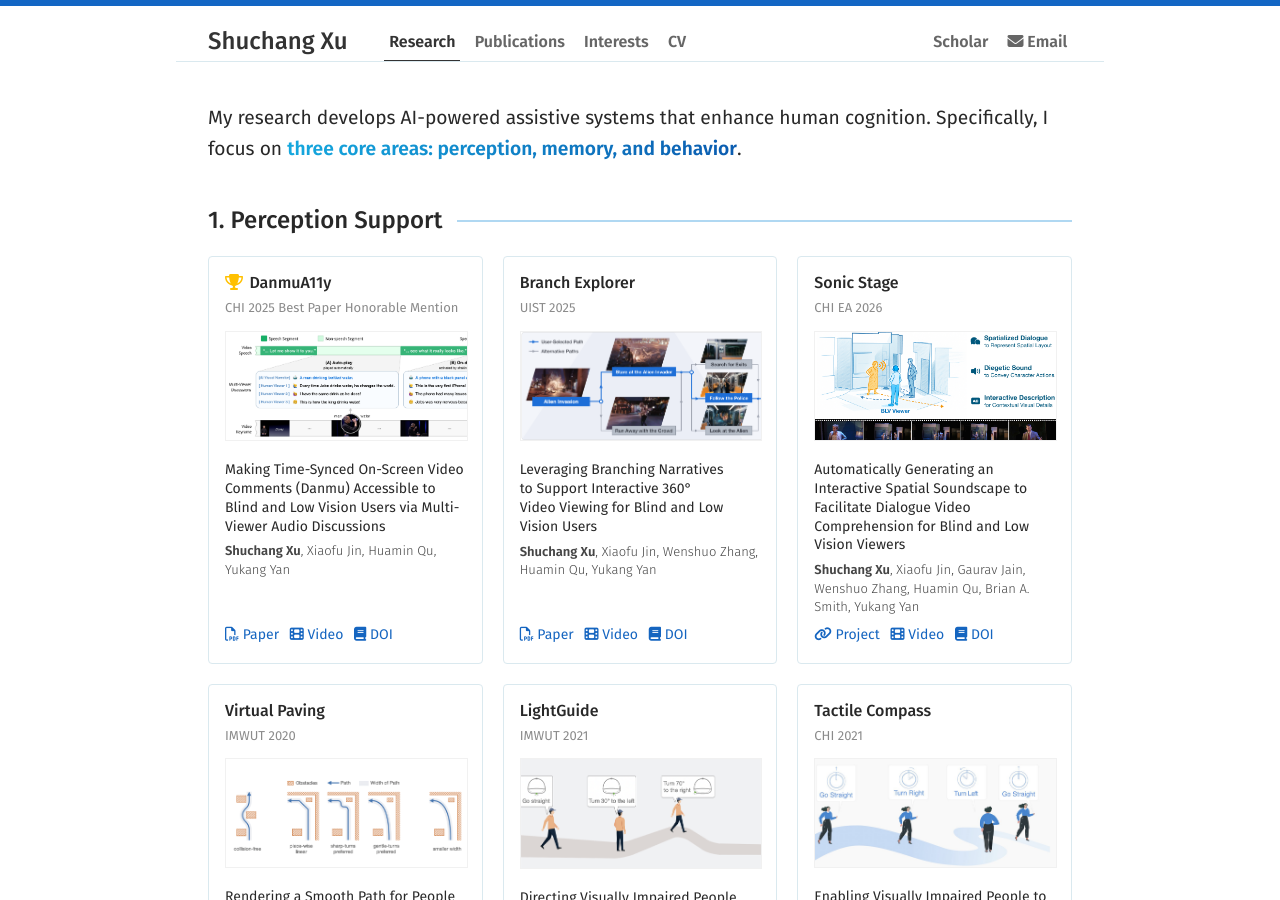
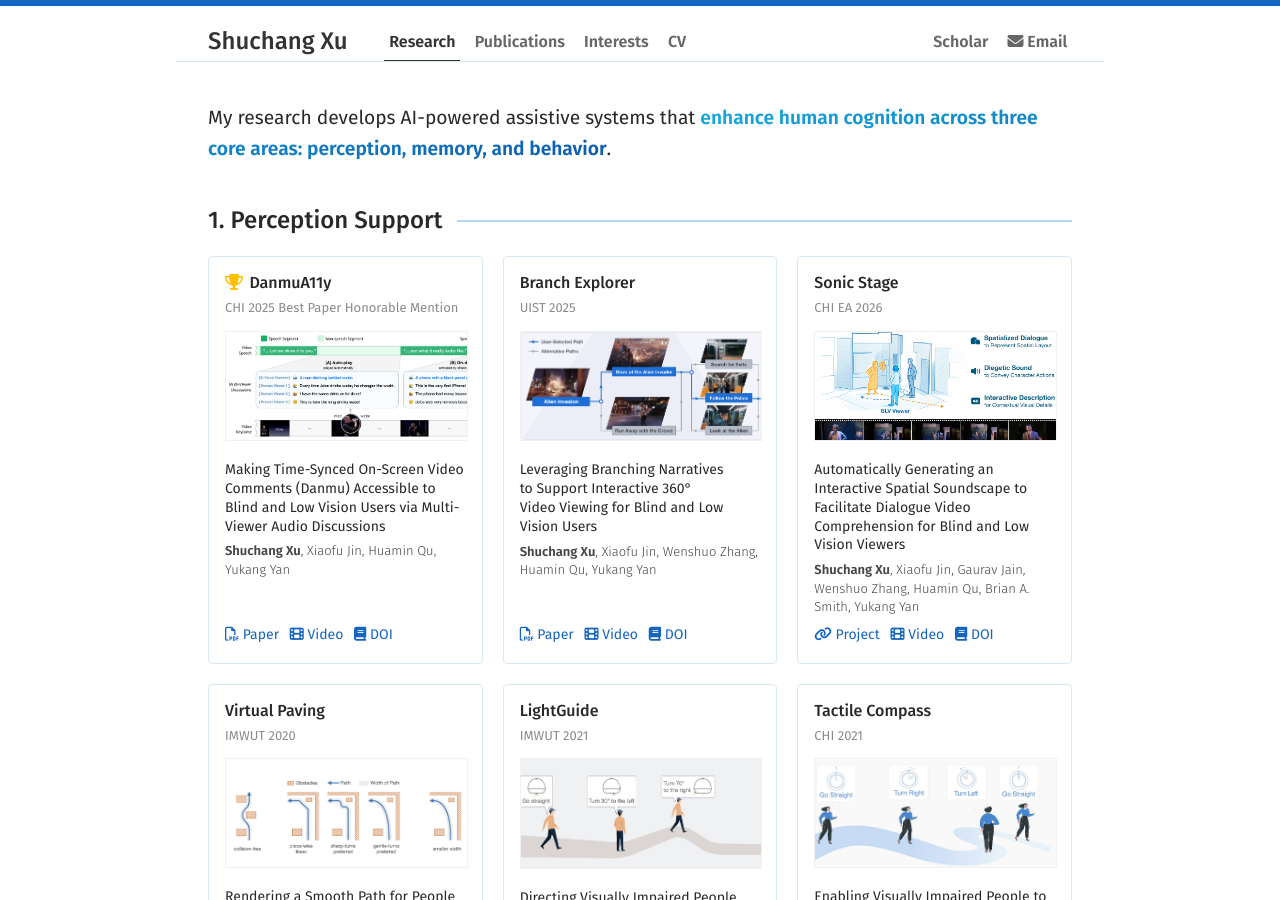
Before and after one commit to ShuchangXu/ShuchangXu.github.io, a Jekyll site: the page built from research.md, in a window 1280 px wide and 900 px high. Built offline with Jekyll 4.4.1, drawn with Linux system fonts in a browser that asks for light colours; a style sheet for code colours, icons or effects is not loaded.

Commit message:
v1_update

```diff
--- a/research.md
+++ b/research.md
@@ -9,7 +9,7 @@ class: projects
 # Research
 
 {:.lead}
-My research develops AI-powered assistive systems that enhance human cognition. Specifically, I focus on **three core areas: perception, memory, and behavior**.
+My research develops AI-powered assistive systems that **enhance human cognition across three core areas: perception, memory, and behavior**.
 
 <!-- ## Enhanced Perception
 
```
